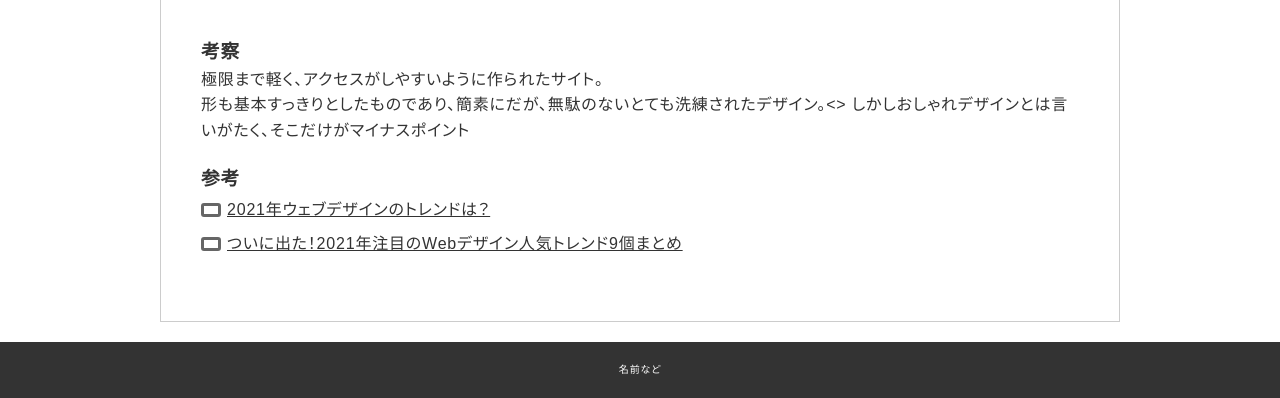
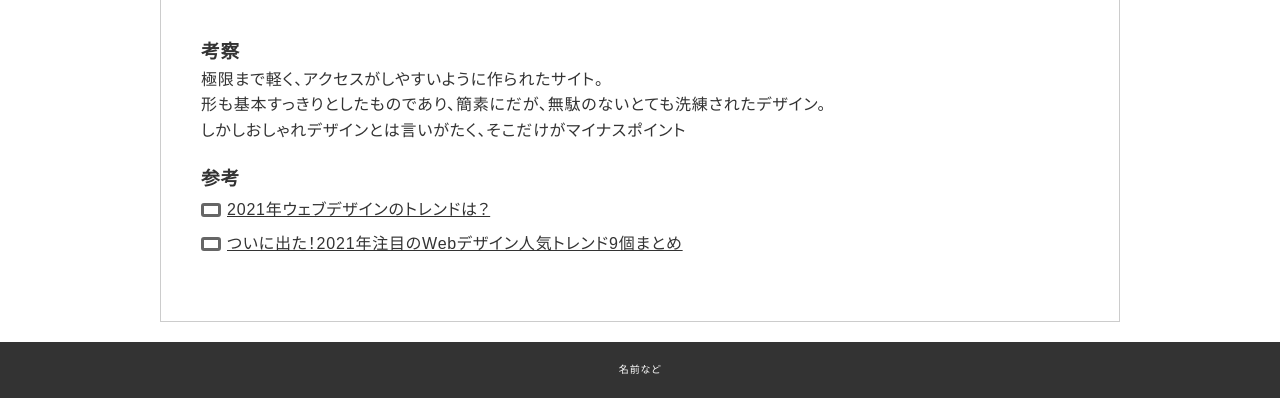
Before and after one commit to KUAD-XtechDesign/portfolio-nakagwa-shori-31, a plain HTML site: page reports/report01.html in a window 1280 px wide. Shown: the part 528-926 px from the top of the page. Drawn offline with Linux system fonts and the light colour scheme.

Commit message:
Update report01.html

```diff
--- a/reports/report01.html
+++ b/reports/report01.html
@@ -48,7 +48,7 @@
           <h3>考察</h3>
           <p>
             極限まで軽く、アクセスがしやすいように作られたサイト。<br>
-            形も基本すっきりとしたものであり、簡素にだが、無駄のないとても洗練されたデザイン。<>
+            形も基本すっきりとしたものであり、簡素にだが、無駄のないとても洗練されたデザイン。<br>
             しかしおしゃれデザインとは言いがたく、そこだけがマイナスポイント
 
           </p>
```
